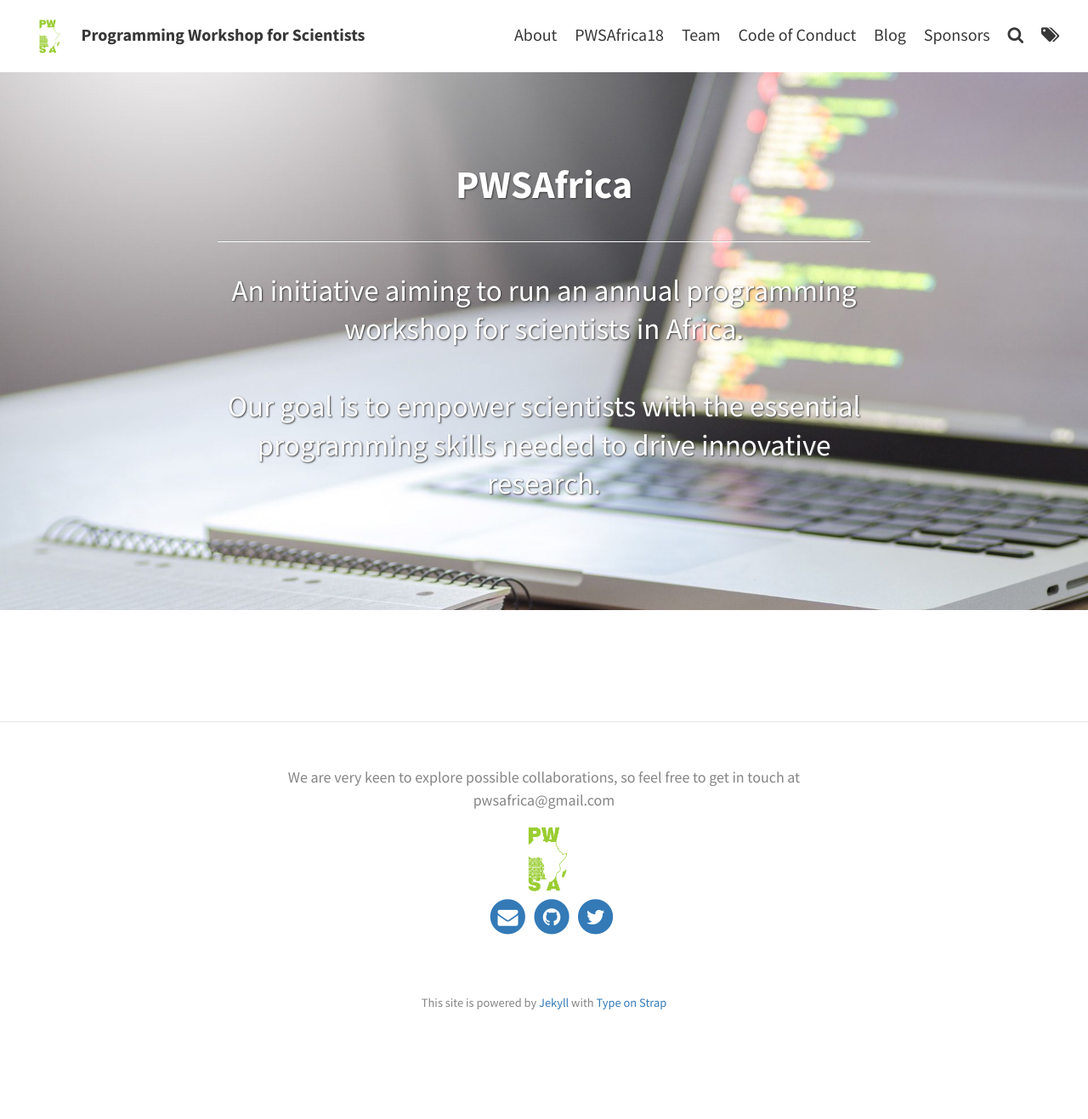
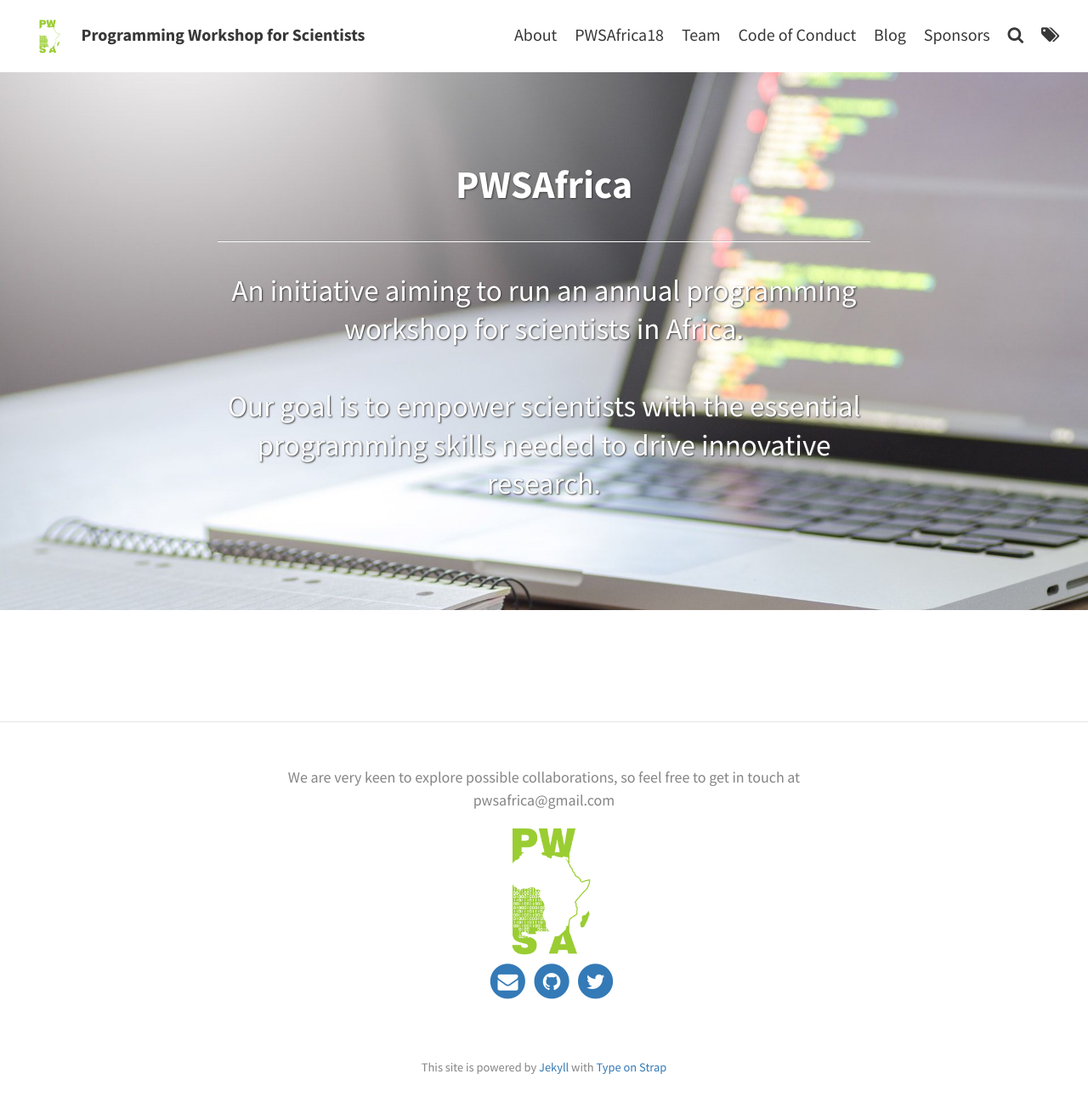
Before and after one commit to pwsafrica/pwsafrica.github.io, a Jekyll site: the page built from index.html, in a window 1280 px wide. Shown: the whole page at 85% size. Built offline with Jekyll 4.4.1, drawn with Linux system fonts in a browser that asks for light colours; the list of posts is cut into pages by our own code; before the commit the page ends 1241 px from its top, so only the background shows below that.

Commit message:
Update footer.html

```diff
--- a/_includes/footer.html
+++ b/_includes/footer.html
@@ -3,7 +3,7 @@
 
 
     <p class="text">{{ site.theme_settings.footer_text }}</p>
-    <img src="/assets/img/logo.png" alt="Our logo" width="30%" height="30%"/>
+    <img src="/assets/img/logo.png" alt="Our logo" width="40%" height="40%"/>
             <div class="footer-icons">
                 <ul>
                 <!-- Social icons from Font Awesome, if enabled -->
```
